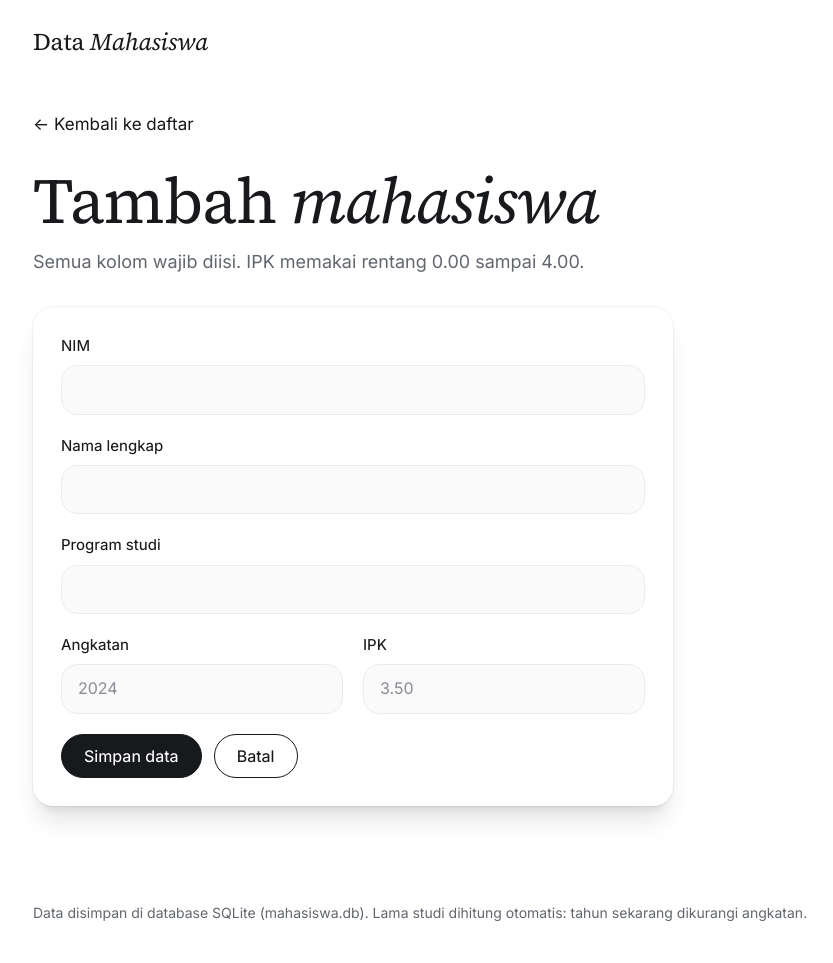
After one commit to RealHabach/UTS-CRUD-Lab-Pemprograman-12010223140051-, a Flask app: page /tambah in a window 1280 px wide. The commit adds this page. Shown: the whole page, without its empty margins (71-904 px from the left). Run offline with Flask 3, Linux system fonts and the light colour scheme.

Commit message:
commit 3

```diff
--- a/app.py
+++ b/app.py
@@ -2,7 +2,7 @@ import sqlite3
 from datetime import date
 from pathlib import Path
 
-from flask import Flask, render_template
+from flask import Flask, flash, redirect, render_template, request, url_for
 
 app = Flask(__name__)
 app.secret_key = "uts-lab-pemrograman"  # dipakai untuk pesan flash, ganti kalau aplikasi dipasang online
@@ -36,6 +36,54 @@ def lama_studi(angkatan):
     return date.today().year - angkatan
 
 
+def validasi(form):
+    """Cek isi form. Hasilnya (data_bersih, daftar_pesan_error)."""
+    errors = []
+    tahun_ini = date.today().year
+    nim = form.get("nim", "").strip()
+    nama = form.get("nama", "").strip()
+    program_studi = form.get("program_studi", "").strip()
+    angkatan = form.get("angkatan", "").strip()
+    ipk = form.get("ipk", "").strip().replace(",", ".")  # "3,5" juga diterima
+
+    if not nim:
+        errors.append("NIM wajib diisi.")
+    elif not nim.isdigit():
+        errors.append("NIM hanya boleh berisi angka.")
+
+    if not nama:
+        errors.append("Nama wajib diisi.")
+
+    if not program_studi:
+        errors.append("Program studi wajib diisi.")
+
+    if not angkatan:
+        errors.append("Angkatan wajib diisi.")
+    elif not angkatan.isdigit() or not 1950 <= int(angkatan) <= tahun_ini:
+        errors.append(f"Angkatan harus berupa tahun antara 1950 dan {tahun_ini}.")
+
+    if not ipk:
+        errors.append("IPK wajib diisi.")
+    else:
+        try:
+            nilai_ipk = float(ipk)
+        except ValueError:
+            nilai_ipk = None
+        if nilai_ipk is None or not 0 <= nilai_ipk <= 4:
+            errors.append("IPK harus angka di antara 0.00 dan 4.00.")
+
+    if errors:
+        return None, errors
+    data = {
+        "nim": int(nim),
+        "nama": nama,
+        "program_studi": program_studi,
+        "angkatan": int(angkatan),
+        "ipk": round(nilai_ipk, 2),
+    }
+    return data, []
+
+
 # READ: daftar semua mahasiswa
 @app.route("/")
 def index():
@@ -46,6 +94,28 @@ def index():
     return render_template("index.html", mahasiswa=mahasiswa, rata_ipk=rata_ipk)
 
 
+# CREATE: tambah mahasiswa baru
+@app.route("/tambah", methods=["GET", "POST"])
+def tambah():
+    if request.method == "GET":
+        return render_template("form.html", mode="tambah", form={}, errors=[])
+
+    data, errors = validasi(request.form)
+    if not errors:
+        try:
+            with get_db() as conn:
+                conn.execute(
+                    "INSERT INTO mahasiswa (nim, nama, program_studi, angkatan, ipk) "
+                    "VALUES (:nim, :nama, :program_studi, :angkatan, :ipk)",
+                    data,
+                )
+            flash(f"{data['nama']} berhasil ditambahkan.")
+            return redirect(url_for("index"))
+        except sqlite3.IntegrityError:  # kolom nim UNIQUE, jadi NIM kembar ditolak database
+            errors.append(f"NIM {data['nim']} sudah terdaftar.")
+    return render_template("form.html", mode="tambah", form=request.form, errors=errors), 400
+
+
 init_db()
 
 if __name__ == "__main__":
--- /dev/null
+++ b/templates/form.html
@@ -0,0 +1,48 @@
+{% extends "base.html" %}
+
+{% block title %}{{ "Tambah" if mode == "tambah" else "Ubah" }} mahasiswa · Data Mahasiswa{% endblock %}
+
+{% block content %}
+<a class="back" href="{{ url_for('index') }}">← Kembali ke daftar</a>
+
+{% if mode == "tambah" %}
+  <h1>Tambah <em>mahasiswa</em></h1>
+{% else %}
+  <h1>Ubah data <em>mahasiswa</em></h1>
+{% endif %}
+<p class="lead">Semua kolom wajib diisi. IPK memakai rentang 0.00 sampai 4.00.</p>
+
+{% if errors %}
+  <div class="accent errors" role="alert">
+    <p><strong>Data belum bisa disimpan:</strong></p>
+    <ul>
+      {% for e in errors %}<li>{{ e }}</li>{% endfor %}
+    </ul>
+  </div>
+{% endif %}
+
+{# novalidate: biar pengecekan dilakukan server (app.py), pesan error-nya tampil di atas #}
+<form class="artifact form-data" method="post" novalidate>
+  <label>NIM
+    <input name="nim" inputmode="numeric" autocomplete="off" value="{{ form.get('nim', '') }}">
+  </label>
+  <label>Nama lengkap
+    <input name="nama" autocomplete="off" value="{{ form.get('nama', '') }}">
+  </label>
+  <label>Program studi
+    <input name="program_studi" value="{{ form.get('program_studi', '') }}">
+  </label>
+  <div class="dua">
+    <label>Angkatan
+      <input name="angkatan" inputmode="numeric" placeholder="2024" value="{{ form.get('angkatan', '') }}">
+    </label>
+    <label>IPK
+      <input name="ipk" inputmode="decimal" placeholder="3.50" value="{{ form.get('ipk', '') }}">
+    </label>
+  </div>
+  <div class="actions">
+    <button class="btn btn-fill" type="submit">Simpan data</button>
+    <a class="btn btn-ghost" href="{{ url_for('index') }}">Batal</a>
+  </div>
+</form>
+{% endblock %}
--- a/templates/index.html
+++ b/templates/index.html
@@ -6,6 +6,7 @@
     <h1>Daftar <em>mahasiswa</em></h1>
     <p class="lead">{{ mahasiswa|length }} mahasiswa tercatat.</p>
   </div>
+  <a class="btn btn-fill" href="{{ url_for('tambah') }}">Tambah mahasiswa</a>
 </section>
 
 {% if mahasiswa %}
@@ -42,7 +43,8 @@
 {% else %}
   <div class="empty">
     <h2>Belum ada data</h2>
-    <p>Tabel mahasiswa masih kosong.</p>
+    <p>Tabel mahasiswa masih kosong. Tambahkan mahasiswa pertama untuk mulai mengisi daftar ini.</p>
+    <a class="btn btn-fill" href="{{ url_for('tambah') }}">Tambah mahasiswa pertama</a>
   </div>
 {% endif %}
 {% endblock %}
```
